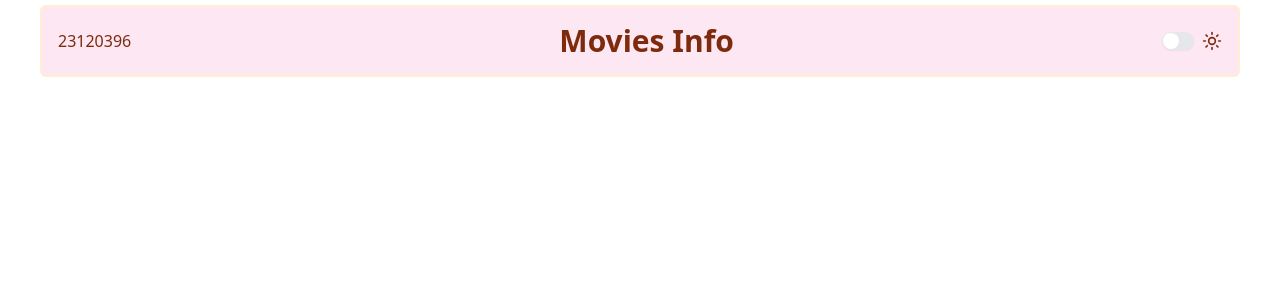
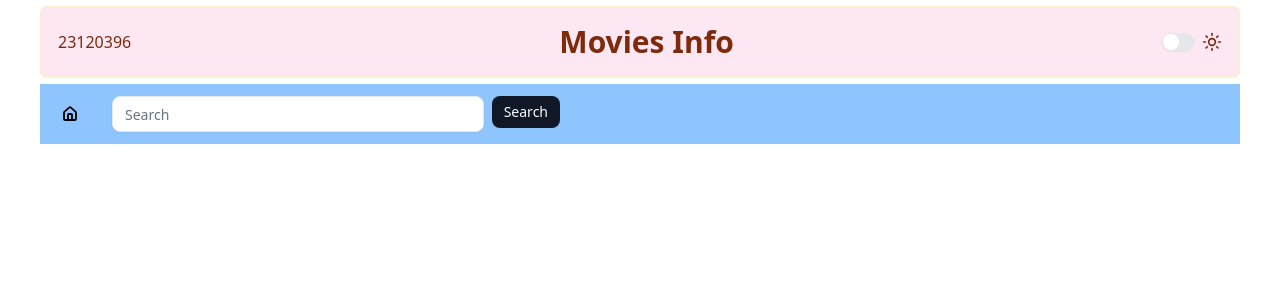
Before and after one commit to TuanDakLak/BTCN02-23120396, a React (Vite) app in the folder btcn02/: page / in a window 1280 px wide. Shown: the top 300 px of the page. Built offline with nearby package versions, Linux system fonts and the light colour scheme.

Commit message:
setup Nav

```diff
--- a/btcn02/src/App.css
+++ b/btcn02/src/App.css
@@ -1,5 +1,5 @@
 #root {
   max-width: 1200px;
   text-align: center;
-  margin: 5px auto;
+  margin: 0 auto;
 }
--- a/btcn02/src/App.jsx
+++ b/btcn02/src/App.jsx
@@ -1,12 +1,14 @@
-import Header from './components/webComponents/Header'
-import './App.css'
+import Header from "./components/webComponents/Header";
+import Nav from "./components/webComponents/Nav";
+import "./App.css";
 
 function App() {
-
-
   return (
-    <Header />
-  )
+    <>
+      <Header />
+      <Nav />
+    </>
+  );
 }
 
-export default App
+export default App;
--- /dev/null
+++ b/btcn02/src/components/ui/input.jsx
@@ -0,0 +1,24 @@
+import * as React from "react"
+
+import { cn } from "@/lib/utils"
+
+function Input({
+  className,
+  type,
+  ...props
+}) {
+  return (
+    <input
+      type={type}
+      data-slot="input"
+      className={cn(
+        "file:text-foreground placeholder:text-muted-foreground selection:bg-primary selection:text-primary-foreground dark:bg-input/30 border-input h-9 w-full min-w-0 rounded-md border bg-transparent px-3 py-1 text-base shadow-xs transition-[color,box-shadow] outline-none file:inline-flex file:h-7 file:border-0 file:bg-transparent file:text-sm file:font-medium disabled:pointer-events-none disabled:cursor-not-allowed disabled:opacity-50 md:text-sm",
+        "focus-visible:border-ring focus-visible:ring-ring/50 focus-visible:ring-[3px]",
+        "aria-invalid:ring-destructive/20 dark:aria-invalid:ring-destructive/40 aria-invalid:border-destructive",
+        className
+      )}
+      {...props} />
+  );
+}
+
+export { Input }
--- a/btcn02/src/components/webComponents/Header.jsx
+++ b/btcn02/src/components/webComponents/Header.jsx
@@ -15,7 +15,7 @@ export default function Header() {
   }, [darkMode]);
 
   return (
-    <header className="bg-headerbg border-2 border-borderHeader rounded-sm p-4">
+    <header className="bg-headerbg border-2 border-borderHeader rounded-sm p-4 my-1.5">
       <div className="mx-auto flex items-center justify-between text-textHeader">
         <p>23120396</p>
 
--- a/btcn02/src/components/webComponents/Nav.jsx
+++ b/btcn02/src/components/webComponents/Nav.jsx
@@ -0,0 +1,44 @@
+import { House } from "lucide-react";
+import { Button } from "../ui/button";
+import { Input } from "../ui/input";
+import { useState } from "react";
+
+export default function Nav() {
+  const [searchQuery, setSearchQuery] = useState("");
+  const handleSearch = () => {};
+
+  const handleKeyPress = (e) => {
+    if (e.key === "Enter") {
+      handleSearch();
+    }
+  };
+  return (
+    <nav className="bg-blue-300 dark:bg-gray-900 text-white p-3">
+      <div className="max-w-7xl mx-auto flex items-center gap-6">
+        <Button
+          variant="ghost"
+          size="sm"
+          onClick={() => {
+            setSearchQuery("");
+          }}
+          className="text-white hover:bg-blue-800 dark:hover:bg-gray-800"
+        >
+          <House size={44} color="#000000" strokeWidth={2.75} />
+        </Button>
+        <div className="flex-1 max-w-md flex gap-2">
+          <Input
+            type="text"
+            placeholder="Search"
+            value={searchQuery}
+            onChange={(e) => setSearchQuery(e.target.value)}
+            onKeyPress={handleKeyPress}
+            className="bg-white dark:bg-gray-800 text-gray-900 dark:text-white"
+          />
+          <Button onClick={handleSearch} size="sm" className="">
+            Search
+          </Button>
+        </div>
+      </div>
+    </nav>
+  );
+}
```
